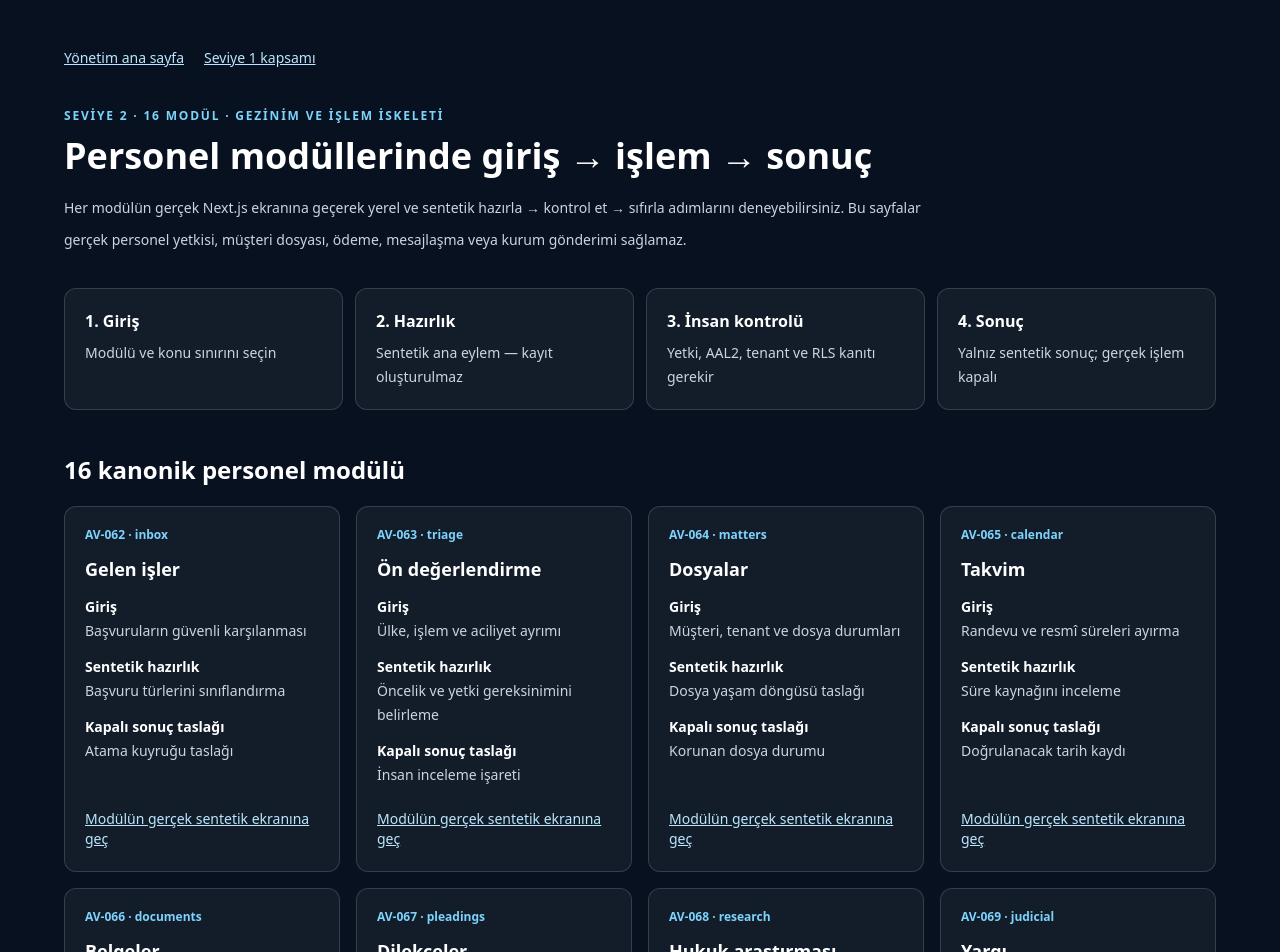
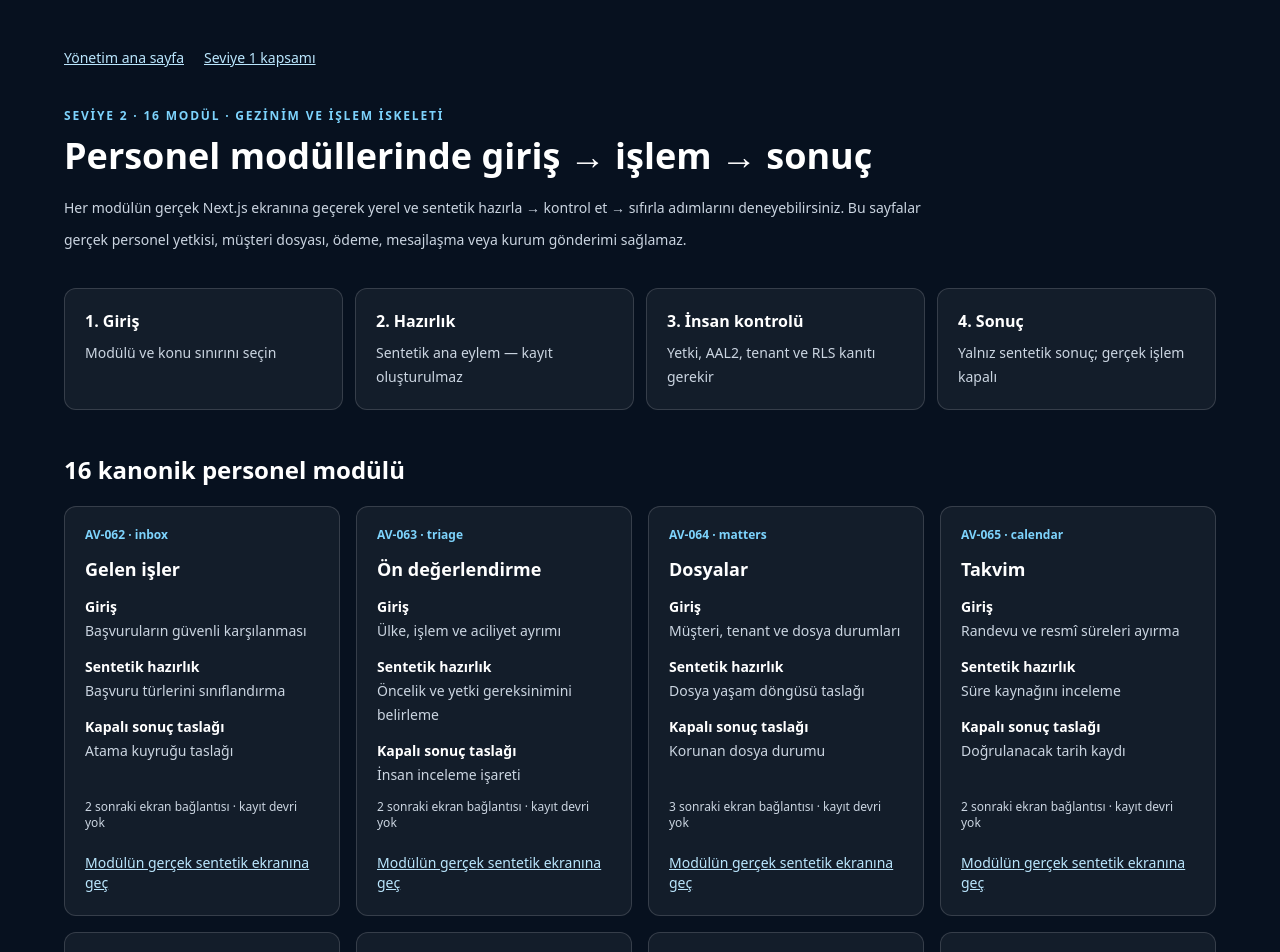
Before and after one commit to netadalet-oss/avofis-platform, a Next.js app in the folder admin/: page /seviye-2-akis in a window 1280 px wide. Shown: the top 952 px of the page. Built offline with nearby package versions, Linux system fonts and the light colour scheme.

Commit message:
feat(stage2,av-062-av-077): surface validated inter-module navigation from all 16 cards

```diff
--- a/admin/src/app/seviye-2-akis/page.tsx
+++ b/admin/src/app/seviye-2-akis/page.tsx
@@ -1,12 +1,15 @@
 import Link from "next/link";
 import type { Metadata } from "next";
 import { STAFF_TOP_LEVEL } from "@/lib/staff-module-directory";
+import { staffScreenHandoffs, validateStaffScreenHandoffs } from "@/lib/staff-flow-handoffs";
 
 export const metadata: Metadata = {
   title: "AVOfis | Seviye 2 Personel Akış İskeleti",
   description: "16 personel modülünde giriş, sentetik işlem ve kapalı sonuç geçişleri.",
   robots: { index: false, follow: false }
 };
+
+if (!validateStaffScreenHandoffs()) throw new Error("INVALID_STAGE_TWO_STAFF_SCREEN_NAVIGATION");
 
 /** Only canonical modules are shown. No API call or staff/customer records. */
 const stages = [
@@ -65,6 +68,9 @@ export default function StaffLevelTwoFlow() {
                   <div><dt className="font-semibold">Kapalı sonuç taslağı</dt>
                     <dd className="text-slate-300">{module.output}</dd></div>
                 </dl>
+                <p className="mt-3 text-xs text-slate-300">
+                  {staffScreenHandoffs(module.slug).length} sonraki ekran bağlantısı · kayıt devri yok
+                </p>
                 <Link href={"/personel/" + module.slug}
                   className="mt-5 inline-flex min-h-11 items-center text-sm text-sky-200 underline">
                   Modülün gerçek sentetik ekranına geç
```
